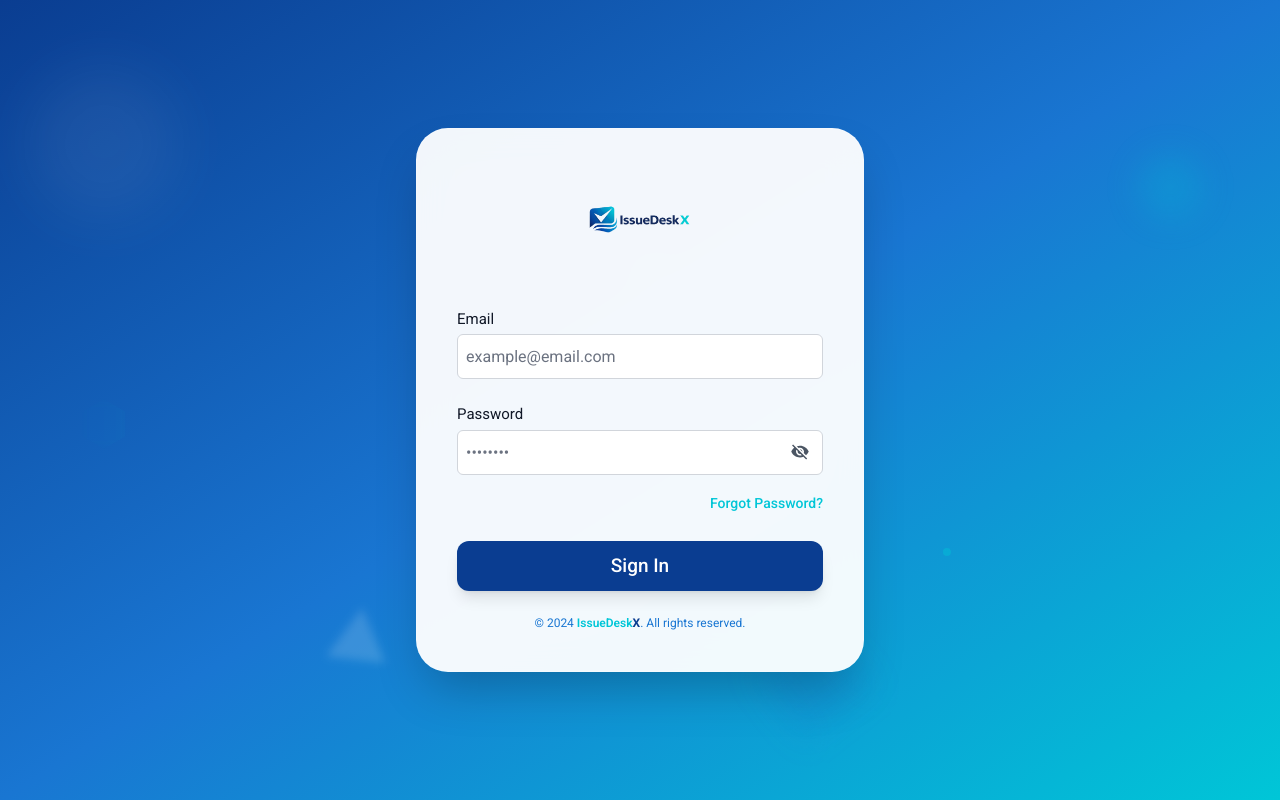
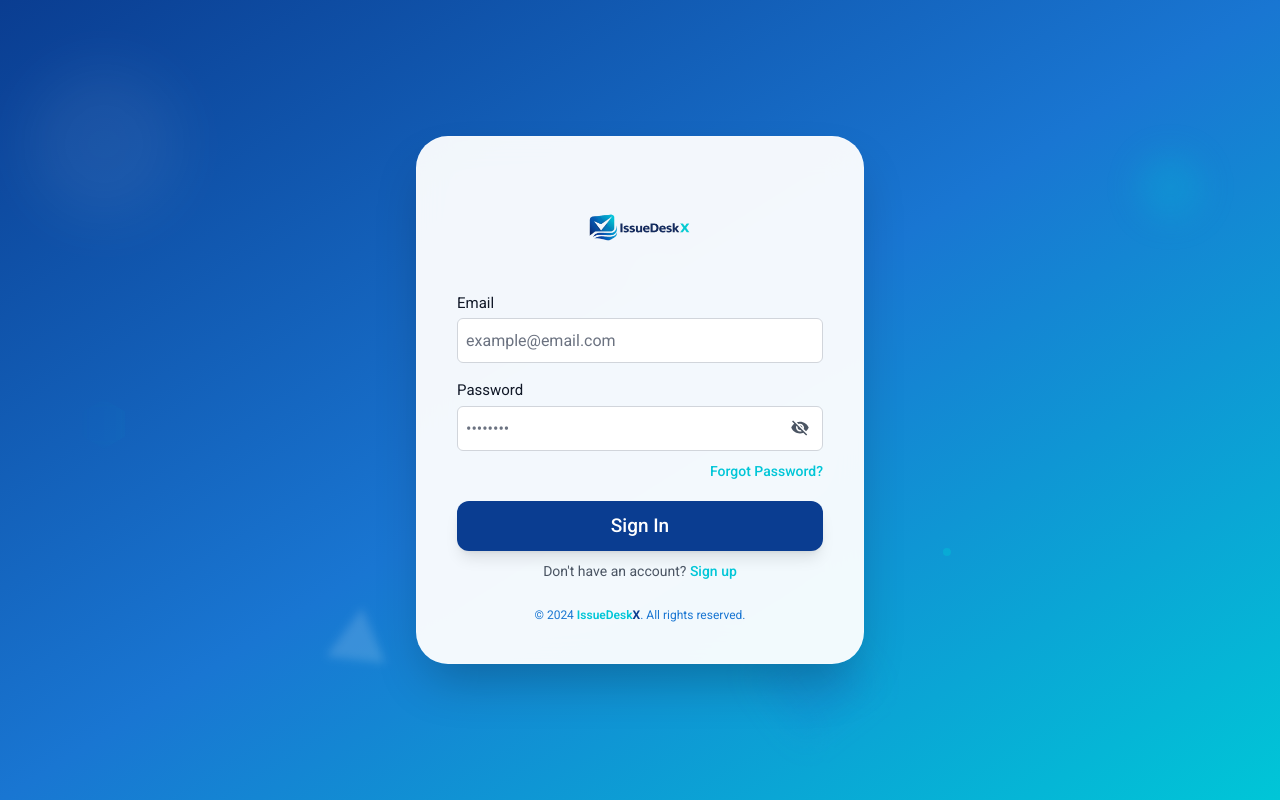
Before and after one commit to Devindin/Issue-Tracker, a React (Vite) app in the folder frontend/: page / in a window 1280 px wide. Built offline with nearby package versions, Linux system fonts and the light colour scheme.

Commit message:
add sign up option to login form

```diff
--- a/frontend/src/Pages/Login.tsx
+++ b/frontend/src/Pages/Login.tsx
@@ -185,7 +185,7 @@ function Login(): React.JSX.Element {
           initial="hidden"
           animate="visible"
         >
-            <img src={Logo} alt="Logo" className="w-40 mx-auto mb-6" />
+            <img src={Logo} alt="Logo" className="w-40 mx-auto " />
           <motion.div
             className="flex flex-col justify-center items-center flex-grow"
             variants={itemVariants}
@@ -196,7 +196,7 @@ function Login(): React.JSX.Element {
               onSubmit={handleSubmit}
             >
               {({ handleChange, values, errors, touched }) => (
-                <Form className="flex flex-col w-full max-w-md space-y-4">
+                <Form className="flex flex-col w-full max-w-md space-y-2">
                   <motion.div variants={itemVariants}>
                     <InputField
                       label="Email"
@@ -235,6 +235,18 @@ function Login(): React.JSX.Element {
                   <motion.div variants={itemVariants}>
                     <PrimaryButton label="Sign In" type="submit" />
                   </motion.div>
+
+                  <motion.div variants={itemVariants} className="text-center mt-4">
+                    <span className="text-gray-600 dark:text-gray-400 text-sm">
+                      Don't have an account?{" "}
+                      <Link
+                        to="/register"
+                        className="text-[#00C6D7] hover:text-[#1976D2] font-medium hover:underline transition-colors"
+                      >
+                        Sign up
+                      </Link>
+                    </span>
+                  </motion.div>
                 </Form>
               )}
             </Formik>
```
